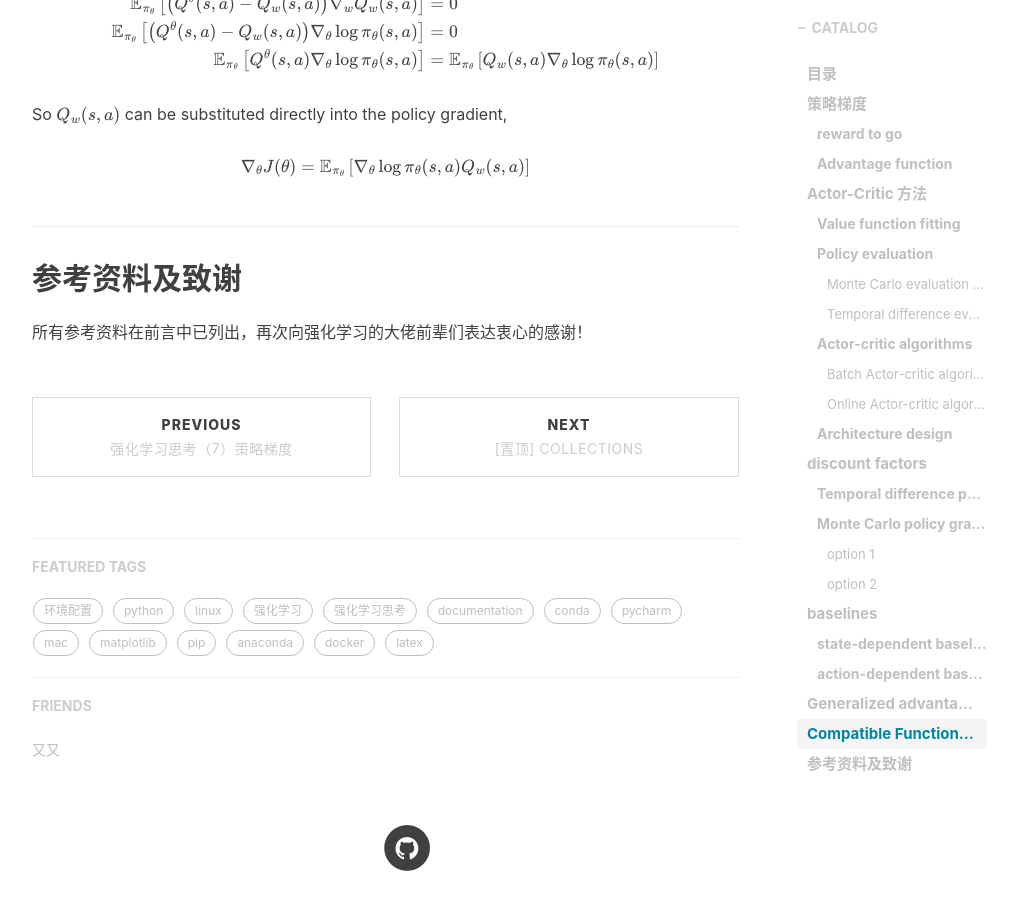
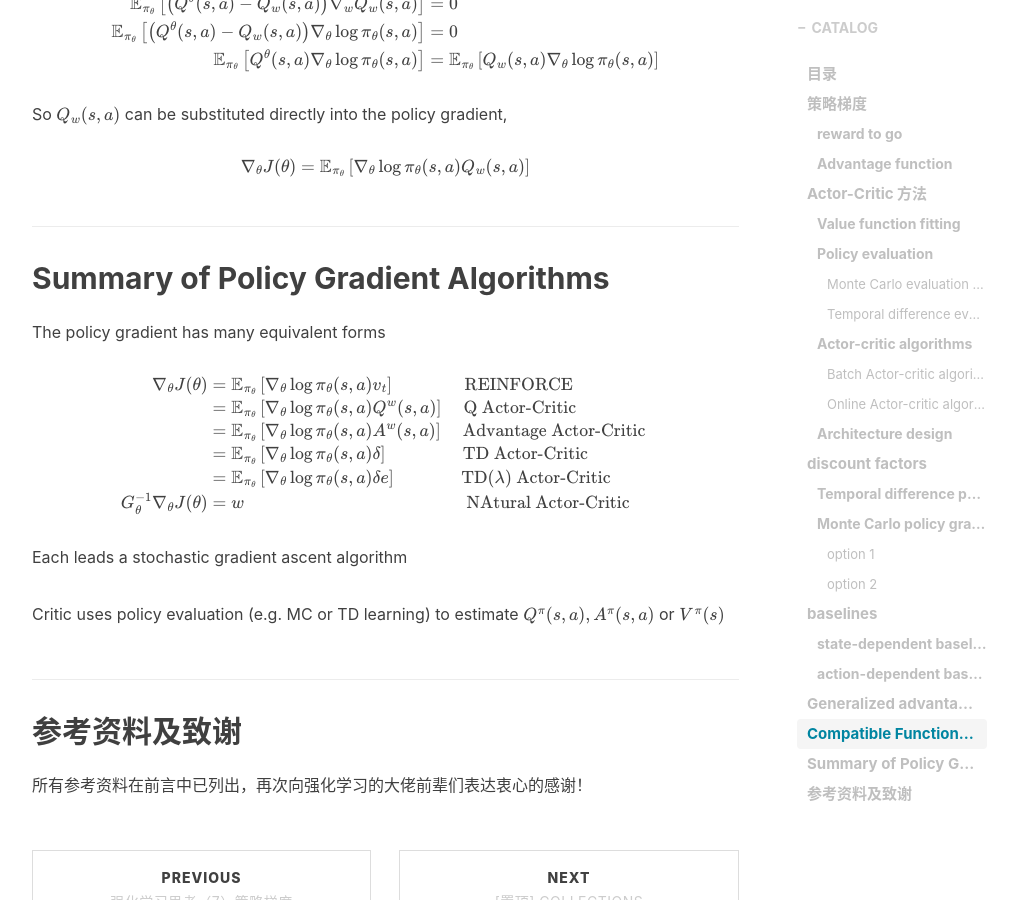
Before and after one commit to liushunyu/blog, a Jekyll site: the page built from _posts/2020-04-21-强化学习思考（8）Actor-Critic 方法.md, in a window 1280 px wide and 900 px high, scrolled down 10506 px. Shown: the whole window, without its empty margins (233-1249 px from the left). Built offline with Jekyll 4.4.1, drawn with Linux system fonts in a browser that asks for light colours; nearby versions of some CDN libraries; formulas are drawn with MathJax 3; comment, search, counter and statistics services are not loaded.

Commit message:
Update 2020-04-21-强化学习思考（8）Actor-Critic 方法.md

```diff
--- a/_posts/2020-04-21-强化学习思考（8）Actor-Critic 方法.md
+++ b/_posts/2020-04-21-强化学习思考（8）Actor-Critic 方法.md
@@ -492,6 +492,30 @@ $$
 $$
 
 
+## Summary of Policy Gradient Algorithms
+
+The policy gradient has many equivalent forms
+
+
+$$
+\begin{aligned}
+\nabla_{\theta} J(\theta)&=\mathbb{E}_{\pi_{\theta}}\left[\nabla_{\theta} \log \pi_{\theta}(s, a) v_{t}\right] \quad\quad\;\;\;\quad \text { REINFORCE }  \\
+&=\mathbb{E}_{\pi_{\theta}}\left[\nabla_{\theta} \log \pi_{\theta}(s, a) Q^{w}(s, a)\right] \quad \text { Q Actor-Critic } \\
+&=\mathbb{E}_{\pi_{\theta}}\left[\nabla_{\theta} \log \pi_{\theta}(s, a) A^{w}(s, a)\right] \quad \text { Advantage Actor-Critic } \\
+&=\mathbb{E}_{\pi_{\theta}}\left[\nabla_{\theta} \log \pi_{\theta}(s, a) \delta\right] \quad \quad \quad \;\;\;\;\text { TD Actor-Critic } \\
+&=\mathbb{E}_{\pi_{\theta}}\left[\nabla_{\theta} \log \pi_{\theta}(s, a) \delta e\right] \quad \quad \quad \;\;\text { TD($\lambda$) Actor-Critic }
+\\
+G_{\theta}^{-1} \nabla_{\theta} J(\theta)&=w \quad \quad \quad \quad\quad \quad \quad \quad \quad \quad \quad  \quad \;\text { NAtural Actor-Critic }
+\end{aligned}
+$$
+
+
+Each leads a stochastic gradient ascent algorithm
+
+Critic uses policy evaluation (e.g. MC or TD learning) to estimate $Q^{\pi}(s, a), A^{\pi}(s, a)$ or $V^{\pi}(s)$
+
+
+
 ## 参考资料及致谢
 
 所有参考资料在前言中已列出，再次向强化学习的大佬前辈们表达衷心的感谢！
```
